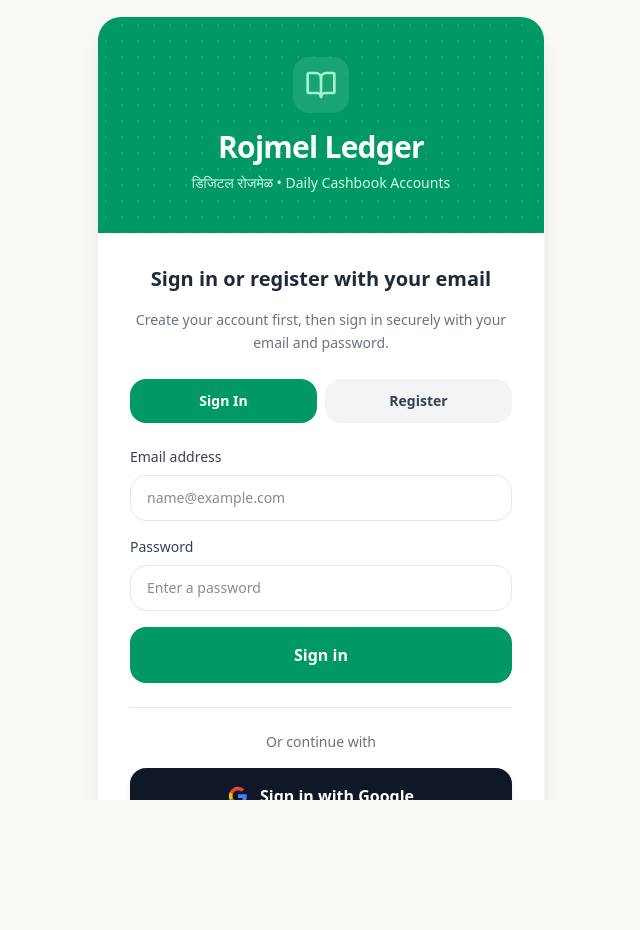
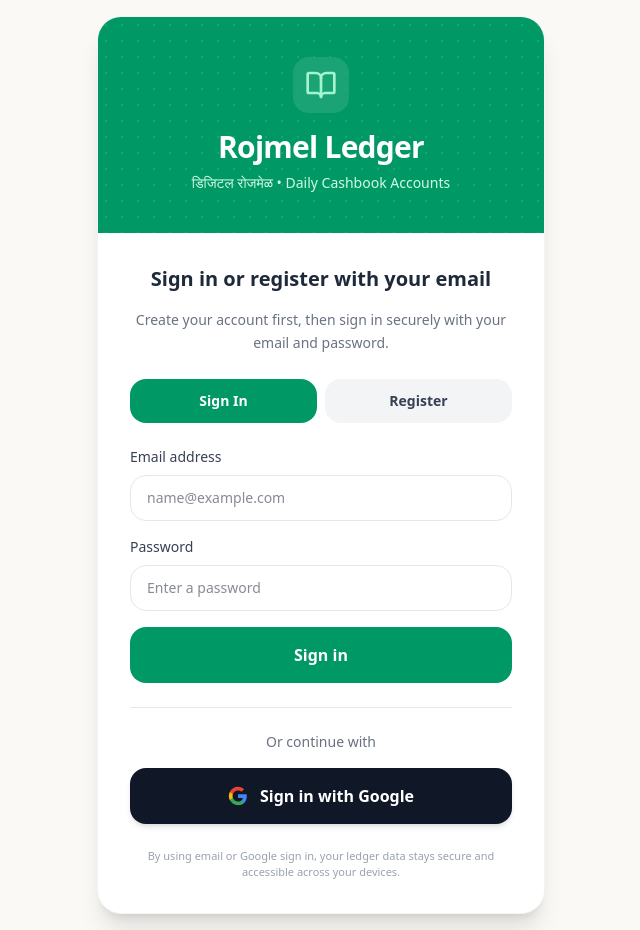
Before and after one commit to Parth15-in/Rozmel, a React (Vite) app: page / in a window 1280 px wide. Shown: the whole page, without its empty margins (319-959 px from the left). Before the commit the page ends 800 px from the top, so only its background shows below. Built offline with nearby package versions, Linux system fonts and the light colour scheme; no server answers.

Commit message:
add asstelink.json

```diff
--- a/index.html
+++ b/index.html
@@ -20,12 +20,13 @@
       body {
         margin: 0;
         padding: 0;
-        overflow: hidden;
+        overflow: auto;
+        min-height: 100vh;
       }
       #root {
         width: 100%;
-        height: 100vh;
-        overflow: hidden;
+        min-height: 100vh;
+        overflow: auto;
       }
     </style>
   </head>
--- a/src/styles/splash.css
+++ b/src/styles/splash.css
@@ -4,11 +4,18 @@
 body,
 #root {
   width: 100%;
-  height: 100%;
+  min-height: 100%;
   margin: 0;
   padding: 0;
-  overflow: hidden;
   background-color: #faf9f6;
+}
+
+body {
+  overflow: auto;
+}
+
+#root {
+  overflow: auto;
 }
 
 /* Fullscreen styling */
```
